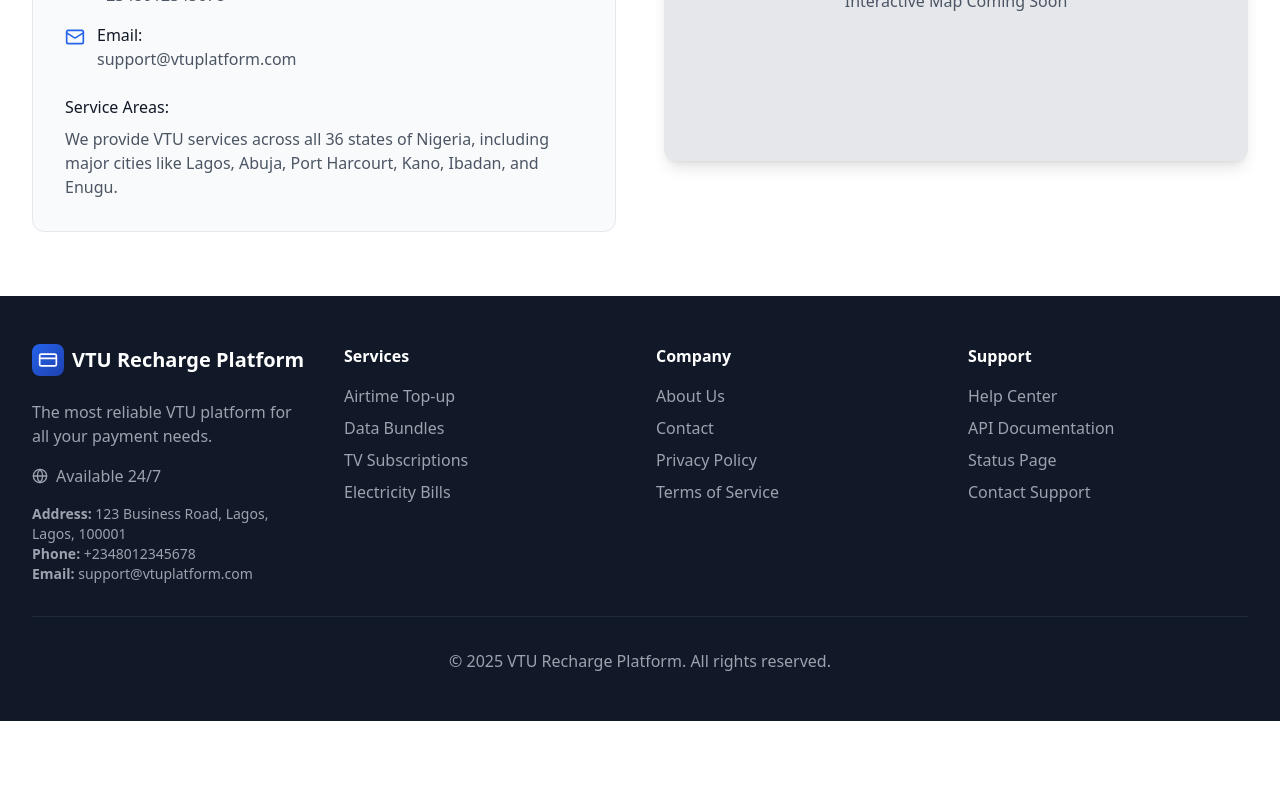
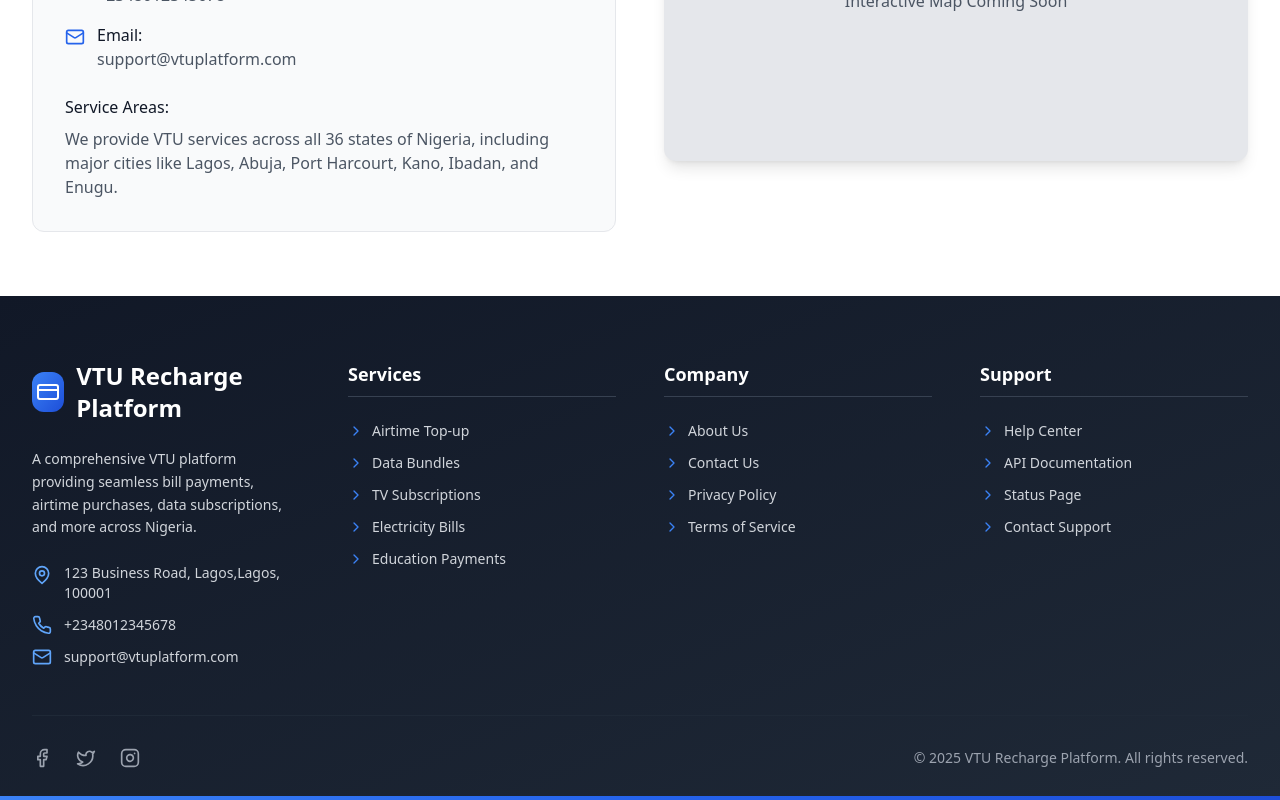
Before and after one commit to 9jaDevo/vtu-portal, a React (Vite) app: page /about in a window 1280 px wide. Shown: the part 1726-2526 px from the top of the page. Before the commit the page ends 2447 px from the top, so only its background shows below. Built offline with nearby package versions, Linux system fonts and the light colour scheme; no server answers.

Commit message:
Modern Footer Redesign

```diff
--- a/src/components/Footer.tsx
+++ b/src/components/Footer.tsx
@@ -1,73 +1,256 @@
 import React from 'react';
 import { Link } from 'react-router-dom';
-import { CreditCard, Globe } from 'lucide-react';
 import { businessInfo } from '../config/businessInfo';
-
-// CSS class to ensure links are clickable
-const clickableLink = "hover:text-blue-300 pointer-events-auto";
+import {
+  CreditCard,
+  Phone,
+  Mail,
+  MapPin,
+  ExternalLink,
+  Facebook,
+  Twitter,
+  Instagram,
+  ChevronRight
+} from 'lucide-react';
 
 export function Footer() {
+  const currentYear = new Date().getFullYear();
+
   return (
-    <footer className="bg-gray-900 py-12">
+    <footer className="bg-gradient-to-br from-gray-900 to-gray-800 pt-16 pb-8 relative z-10">
       <div className="max-w-7xl mx-auto px-4 sm:px-6 lg:px-8">
-        <div className="grid grid-cols-1 md:grid-cols-4 gap-8">
-          <div>
-            <div className="flex items-center space-x-2 mb-6">
-              <div className="w-8 h-8 bg-gradient-to-br from-blue-600 to-blue-800 rounded-lg flex items-center justify-center">
-                <CreditCard className="w-5 h-5 text-white" />
+        {/* Main Footer Content */}
+        <div className="grid grid-cols-1 md:grid-cols-2 lg:grid-cols-4 gap-8 lg:gap-12 mb-12">
+          {/* Company Info */}
+          <div className="space-y-6">
+            <div className="flex items-center">
+              <div className="w-10 h-10 bg-gradient-to-br from-blue-500 to-blue-700 rounded-xl flex items-center justify-center mr-3">
+                <CreditCard className="w-6 h-6 text-white" />
               </div>
-              <span className="text-xl font-bold text-white">{businessInfo.name}</span>
+              <span className="text-2xl font-bold text-white">{businessInfo.name}</span>
             </div>
-            <p className="text-gray-400 mb-4">
-              The most reliable VTU platform for all your payment needs.
+
+            <p className="text-gray-300 text-sm leading-relaxed">
+              A comprehensive VTU platform providing seamless bill payments, airtime purchases,
+              data subscriptions, and more across Nigeria.
             </p>
-            <div className="flex items-center space-x-2 text-gray-400">
-              <Globe className="w-4 h-4" />
-              <span>Available 24/7</span>
-            </div>
-            {/* NAP details */}
-            <div className="mt-4 text-gray-400 text-sm">
-              <p><strong>Address:</strong> {businessInfo.address.streetAddress}, {businessInfo.address.addressLocality}, {businessInfo.address.addressRegion}, {businessInfo.address.postalCode}</p>
-              <p><strong>Phone:</strong> <a href={`tel:${businessInfo.telephone}`} className={`${clickableLink}`}>{businessInfo.telephone}</a></p>
-              <p><strong>Email:</strong> <a href={`mailto:${businessInfo.email}`} className={`${clickableLink}`}>{businessInfo.email}</a></p>
+
+            <div className="space-y-3">
+              <div className="flex items-start">
+                <MapPin className="w-5 h-5 text-blue-400 mt-0.5 flex-shrink-0" />
+                <span className="ml-3 text-gray-300 text-sm">
+                  {businessInfo.address.streetAddress}, {businessInfo.address.addressLocality},
+                  {businessInfo.address.addressRegion}, {businessInfo.address.postalCode}
+                </span>
+              </div>
+
+              <div className="flex items-center">
+                <Phone className="w-5 h-5 text-blue-400 flex-shrink-0" />
+                <a
+                  href={`tel:${businessInfo.telephone}`}
+                  className="ml-3 text-gray-300 hover:text-blue-400 transition-colors text-sm"
+                >
+                  {businessInfo.telephone}
+                </a>
+              </div>
+
+              <div className="flex items-center">
+                <Mail className="w-5 h-5 text-blue-400 flex-shrink-0" />
+                <a
+                  href={`mailto:${businessInfo.email}`}
+                  className="ml-3 text-gray-300 hover:text-blue-400 transition-colors text-sm"
+                >
+                  {businessInfo.email}
+                </a>
+              </div>
             </div>
           </div>
 
+          {/* Quick Links */}
           <div>
-            <h3 className="text-white font-semibold mb-4">Services</h3>
-            <ul className="space-y-2 text-gray-400 pointer-events-auto">
-              <li className="pointer-events-auto"><Link to="/dashboard/make-transaction" className={`${clickableLink}`}>Airtime Top-up</Link></li>
-              <li className="pointer-events-auto"><Link to="/dashboard/make-transaction" className={`${clickableLink}`}>Data Bundles</Link></li>
-              <li className="pointer-events-auto"><Link to="/dashboard/make-transaction" className={`${clickableLink}`}>TV Subscriptions</Link></li>
-              <li className="pointer-events-auto"><Link to="/dashboard/make-transaction" className={`${clickableLink}`}>Electricity Bills</Link></li>
+            <h3 className="text-lg font-semibold text-white mb-6 border-b border-gray-700 pb-2">
+              Services
+            </h3>
+            <ul className="space-y-3">
+              <li>
+                <Link
+                  to="/dashboard/make-transaction"
+                  className="text-gray-300 hover:text-blue-400 transition-colors flex items-center text-sm"
+                >
+                  <ChevronRight className="w-4 h-4 mr-2 text-blue-500" />
+                  Airtime Top-up
+                </Link>
+              </li>
+              <li>
+                <Link
+                  to="/dashboard/make-transaction"
+                  className="text-gray-300 hover:text-blue-400 transition-colors flex items-center text-sm"
+                >
+                  <ChevronRight className="w-4 h-4 mr-2 text-blue-500" />
+                  Data Bundles
+                </Link>
+              </li>
+              <li>
+                <Link
+                  to="/dashboard/make-transaction"
+                  className="text-gray-300 hover:text-blue-400 transition-colors flex items-center text-sm"
+                >
+                  <ChevronRight className="w-4 h-4 mr-2 text-blue-500" />
+                  TV Subscriptions
+                </Link>
+              </li>
+              <li>
+                <Link
+                  to="/dashboard/make-transaction"
+                  className="text-gray-300 hover:text-blue-400 transition-colors flex items-center text-sm"
+                >
+                  <ChevronRight className="w-4 h-4 mr-2 text-blue-500" />
+                  Electricity Bills
+                </Link>
+              </li>
+              <li>
+                <Link
+                  to="/dashboard/make-transaction"
+                  className="text-gray-300 hover:text-blue-400 transition-colors flex items-center text-sm"
+                >
+                  <ChevronRight className="w-4 h-4 mr-2 text-blue-500" />
+                  Education Payments
+                </Link>
+              </li>
             </ul>
           </div>
 
+          {/* Company */}
           <div>
-            <h3 className="text-white font-semibold mb-4">Company</h3>
-            <ul className="space-y-2 text-gray-400 pointer-events-auto">
-              <li className="pointer-events-auto"><Link to="/about" className={`${clickableLink}`}>About Us</Link></li>
-              <li className="pointer-events-auto"><Link to="/contact" className={`${clickableLink}`}>Contact</Link></li>
-              <li className="pointer-events-auto"><Link to="/privacy" className={`${clickableLink}`}>Privacy Policy</Link></li>
-              <li className="pointer-events-auto"><Link to="/terms" className={`${clickableLink}`}>Terms of Service</Link></li>
+            <h3 className="text-lg font-semibold text-white mb-6 border-b border-gray-700 pb-2">
+              Company
+            </h3>
+            <ul className="space-y-3">
+              <li>
+                <Link
+                  to="/about"
+                  className="text-gray-300 hover:text-blue-400 transition-colors flex items-center text-sm"
+                >
+                  <ChevronRight className="w-4 h-4 mr-2 text-blue-500" />
+                  About Us
+                </Link>
+              </li>
+              <li>
+                <Link
+                  to="/contact"
+                  className="text-gray-300 hover:text-blue-400 transition-colors flex items-center text-sm"
+                >
+                  <ChevronRight className="w-4 h-4 mr-2 text-blue-500" />
+                  Contact Us
+                </Link>
+              </li>
+              <li>
+                <Link
+                  to="/privacy"
+                  className="text-gray-300 hover:text-blue-400 transition-colors flex items-center text-sm"
+                >
+                  <ChevronRight className="w-4 h-4 mr-2 text-blue-500" />
+                  Privacy Policy
+                </Link>
+              </li>
+              <li>
+                <Link
+                  to="/terms"
+                  className="text-gray-300 hover:text-blue-400 transition-colors flex items-center text-sm"
+                >
+                  <ChevronRight className="w-4 h-4 mr-2 text-blue-500" />
+                  Terms of Service
+                </Link>
+              </li>
             </ul>
           </div>
 
+          {/* Support */}
           <div>
-            <h3 className="text-white font-semibold mb-4">Support</h3>
-            <ul className="space-y-2 text-gray-400 pointer-events-auto">
-              <li className="pointer-events-auto"><Link to="/help" className={`${clickableLink}`}>Help Center</Link></li>
-              <li className="pointer-events-auto"><Link to="/api-docs" className={`${clickableLink}`}>API Documentation</Link></li>
-              <li className="pointer-events-auto"><Link to="/status" className={`${clickableLink}`}>Status Page</Link></li>
-              <li className="pointer-events-auto"><a href={`mailto:${businessInfo.email}`} className={`${clickableLink}`}>Contact Support</a></li>
+            <h3 className="text-lg font-semibold text-white mb-6 border-b border-gray-700 pb-2">
+              Support
+            </h3>
+            <ul className="space-y-3">
+              <li>
+                <Link
+                  to="/help"
+                  className="text-gray-300 hover:text-blue-400 transition-colors flex items-center text-sm"
+                >
+                  <ChevronRight className="w-4 h-4 mr-2 text-blue-500" />
+                  Help Center
+                </Link>
+              </li>
+              <li>
+                <Link
+                  to="/api-docs"
+                  className="text-gray-300 hover:text-blue-400 transition-colors flex items-center text-sm"
+                >
+                  <ChevronRight className="w-4 h-4 mr-2 text-blue-500" />
+                  API Documentation
+                </Link>
+              </li>
+              <li>
+                <Link
+                  to="/status"
+                  className="text-gray-300 hover:text-blue-400 transition-colors flex items-center text-sm"
+                >
+                  <ChevronRight className="w-4 h-4 mr-2 text-blue-500" />
+                  Status Page
+                </Link>
+              </li>
+              <li>
+                <a
+                  href={`mailto:${businessInfo.email}`}
+                  className="text-gray-300 hover:text-blue-400 transition-colors flex items-center text-sm"
+                >
+                  <ChevronRight className="w-4 h-4 mr-2 text-blue-500" />
+                  Contact Support
+                </a>
+              </li>
             </ul>
           </div>
         </div>
 
-        <div className="border-t border-gray-800 mt-8 pt-8 text-center text-gray-400">
-          <p>&copy; {new Date().getFullYear()} {businessInfo.name}. All rights reserved.</p>
+        {/* Social Media & Copyright */}
+        <div className="pt-8 border-t border-gray-800 flex flex-col md:flex-row justify-between items-center">
+          <div className="flex space-x-6 mb-4 md:mb-0">
+            <a
+              href="https://facebook.com/vtuplatform"
+              target="_blank"
+              rel="noopener noreferrer"
+              className="text-gray-400 hover:text-blue-400 transition-colors"
+              aria-label="Facebook"
+            >
+              <Facebook className="w-5 h-5" />
+            </a>
+            <a
+              href="https://twitter.com/vtuplatform"
+              target="_blank"
+              rel="noopener noreferrer"
+              className="text-gray-400 hover:text-blue-400 transition-colors"
+              aria-label="Twitter"
+            >
+              <Twitter className="w-5 h-5" />
+            </a>
+            <a
+              href="https://instagram.com/vtuplatform"
+              target="_blank"
+              rel="noopener noreferrer"
+              className="text-gray-400 hover:text-blue-400 transition-colors"
+              aria-label="Instagram"
+            >
+              <Instagram className="w-5 h-5" />
+            </a>
+          </div>
+
+          <p className="text-gray-400 text-sm">
+            &copy; {currentYear} {businessInfo.name}. All rights reserved.
+          </p>
         </div>
       </div>
+
+      {/* Accent Gradient */}
+      <div className="absolute bottom-0 left-0 right-0 h-1 bg-gradient-to-r from-blue-500 via-blue-600 to-blue-700"></div>
     </footer>
   );
 }
```
